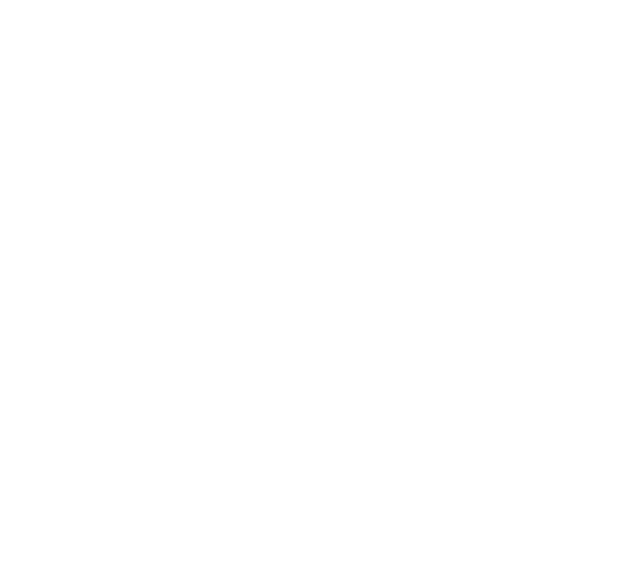
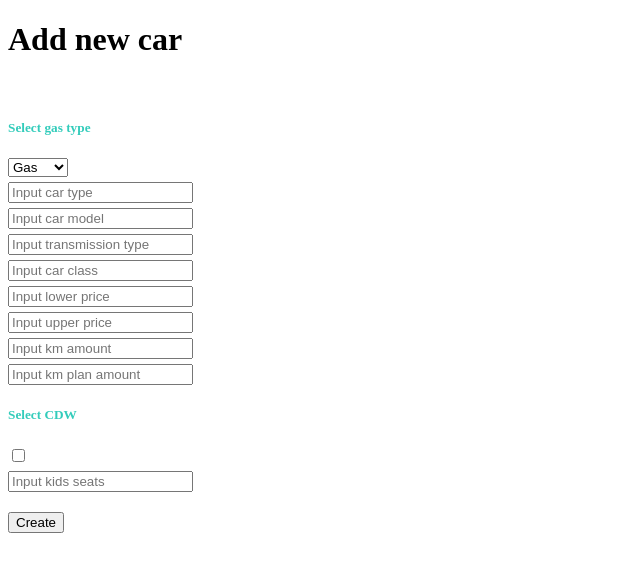
Before and after one commit to bole25/frontend-agent, an Angular app: page /addCar in a window 1280 px wide. Before the commit this address led to /. Shown: the top 572 px of the page, without its empty margins (0-640 px from the left). Built offline with nearby package versions, Linux system fonts and the light colour scheme; sample sign-in values are in the browser's storage.

Commit message:
Task - add new car (done)

```diff
--- /dev/null
+++ b/src/app/addCar/addCar.component.html
@@ -0,0 +1,80 @@
+<h1>Add new car</h1>
+<br>
+<form (ngSubmit)="onSubmitCreate()">
+    <div class="form-group" style="margin-bottom: 5px">
+      <h5 style="color:#33ccbb">Select gas type</h5>
+    </div>
+    <div class="form-group" style="margin-bottom: 5px">
+    <select class="form-control" id="gasType">
+      <option value="Gas">Gas</option>
+      <option value="Oil">Diesel</option>
+      <option value="LPG">LPD</option>
+    </select>
+    </div>
+    <div class="form-group" style="margin-bottom: 5px">
+        <input type="text" id="carType" class="form-control" placeholder="Input car type" required
+             [(ngModel)]="carType"
+             [ngModelOptions]="{standalone: true}"
+      />
+    </div>
+    <div class="form-group" style="margin-bottom: 5px">
+        <input type="text" id="carModel" class="form-control" placeholder="Input car model" required
+             [(ngModel)]="carModel"
+             [ngModelOptions]="{standalone: true}"
+      />
+    </div>
+    <div class="form-group" style="margin-bottom: 5px">
+        <input type="text" id="transmissionType" class="form-control" placeholder="Input transmission type" required
+             [(ngModel)]="transmissionType"
+             [ngModelOptions]="{standalone: true}"
+      />
+    </div>
+    <div class="form-group" style="margin-bottom: 5px">
+        <input type="text" id="carClass" class="form-control" placeholder="Input car class" required
+             [(ngModel)]="carClass"
+             [ngModelOptions]="{standalone: true}"
+      />
+    </div>
+    <div class="form-group" style="margin-bottom: 5px">
+        <input type="number" id="lowerPrice" class="form-control" placeholder="Input lower price" required
+             [(ngModel)]="lowerPrice"
+             [ngModelOptions]="{standalone: true}"
+      />
+    </div>
+    <div class="form-group" style="margin-bottom: 5px">
+        <input type="number" id="upperPrice" class="form-control" placeholder="Input upper price" required
+             [(ngModel)]="upperPrice"
+             [ngModelOptions]="{standalone: true}"
+      />
+    </div>
+    <div class="form-group" style="margin-bottom: 5px">
+        <input type="number" id="kmAmount" class="form-control" placeholder="Input km amount" required
+             [(ngModel)]="kmAmount"
+             [ngModelOptions]="{standalone: true}"
+      />
+    </div>
+    <div class="form-group" style="margin-bottom: 5px">
+        <input type="number" id="kmPlanAmount" class="form-control" placeholder="Input km plan amount" required
+             [(ngModel)]="kmPlanAmount"
+             [ngModelOptions]="{standalone: true}"
+      />
+    </div>
+    <div class="form-group" style="margin-bottom: 5px">
+        <h5 style="color:#33ccbb">Select CDW</h5>
+      </div>
+    <div class="form-group" style="margin-bottom: 5px">
+        <input type="checkbox" id="cdw" class="form-control" required
+             [(ngModel)]="cdw"
+             [ngModelOptions]="{standalone: true}"
+      />
+    </div>
+    <div class="form-group" style="margin-bottom: 5px">
+        <input type="number" id="kidsSeats" class="form-control" placeholder="Input kids seats" required
+             [(ngModel)]="kidsSeats"
+             [ngModelOptions]="{standalone: true}"
+      />
+    </div>
+    <div class="form-group" style="margin-top: 20px">
+      <button class="btn btn-success" type="submit">Create</button>
+    </div>
+  </form>
--- /dev/null
+++ b/src/app/addCar/addCar.component.ts
@@ -0,0 +1,58 @@
+import { Component, OnInit } from '@angular/core';
+import {CarDTO} from '../model/CarDTO';
+import { AddCarService } from './addCar.service';
+import {Router} from '@angular/router';
+
+@Component({
+    selector: 'app-addCar',
+    templateUrl: './addCar.component.html',
+    styleUrls: []
+  })
+
+  export class AddCarComponent implements OnInit {
+    carDTO: CarDTO;
+    carType: string;
+    carModel:string;
+    carClass:string;
+    lowerPrice:number;
+    upperPrice:number;
+    transmissionType:string;
+    kmPlanAmount:number;
+    kmAmount:number;
+    cdw:Boolean;
+    kidsSeats:number;
+
+    constructor(private service: AddCarService,private  router: Router) {
+      this.carDTO = new CarDTO();
+    }
+
+    ngOnInit(): void {
+    }
+
+    onSubmitCreate() {
+
+        /*this.service.createCertificate(this.subjectData, CurValue, alias, tempate).subscribe(result => {
+          alert('Successfully');
+          location.reload();
+        });*/
+        const e = (document.getElementById('gasType')) as HTMLSelectElement;
+        console.log(this.carModel)
+        this.carDTO.carModel = this.carModel;
+        this.carDTO.carClass = this.carClass;
+        this.carDTO.carType = this.carType;
+        this.carDTO.transmissionType = this.transmissionType;
+        this.carDTO.lowerPrice = this.lowerPrice;
+        this.carDTO.upperPrice = this.upperPrice;
+        this.carDTO.kmAmount = this.kmAmount;
+        this.carDTO.kmPlanAmount = this.kmPlanAmount;
+        this.carDTO.cdw = this.cdw;
+        this.carDTO.kidsSeats = this.kidsSeats;
+        this.carDTO.gasType = e.value;
+
+        this.service.createCar(this.carDTO).subscribe(result => {
+          alert('Successfully');
+          this.router.navigate(['home']);
+        });
+      }
+
+  }
--- /dev/null
+++ b/src/app/addCar/addCar.service.ts
@@ -0,0 +1,19 @@
+import {Injectable} from '@angular/core';
+import {HttpClient, HttpHeaders} from '@angular/common/http';
+import {Observable, throwError} from 'rxjs';
+import { CarDTO } from '../model/CarDTO';
+
+
+@Injectable()
+export class AddCarService {
+    carCreateUrl : string;
+
+    constructor(private http: HttpClient) {
+        this.carCreateUrl = 'http://localhost:8080/car/create';
+      }
+
+
+      public createCar(carDTO: CarDTO): Observable<any>{
+        return this.http.post<any>(this.carCreateUrl , carDTO);
+      }
+}
--- a/src/app/app-routing.module.ts
+++ b/src/app/app-routing.module.ts
@@ -2,10 +2,13 @@
 import { RouterModule, Routes } from '@angular/router';
 import { HomeComponent } from '../app/home/home.component';
 import { LoginComponent } from './login/login.component';
+import { AddCarComponent } from './addCar/addCar.component';
 
 const routes: Routes = [
   {path: 'home', component: HomeComponent},
-  {path: 'login', component: LoginComponent}
+  {path: 'login', component: LoginComponent},
+  {path: 'addCar', component: AddCarComponent},
+
 ];
 
 @NgModule({
--- a/src/app/home/home.component.html
+++ b/src/app/home/home.component.html
@@ -1,3 +1,4 @@
 <p>home works!</p>
 <button (click)="getString()">get super secret string</button>
 <p>The super secret string is: {{secretString}}</p>
+<a class="nav-link" routerLink="/addCar">Add Car</a>
--- /dev/null
+++ b/src/app/model/CarDTO.ts
@@ -0,0 +1,13 @@
+export class CarDTO {
+    carType: string;
+    carModel: string;
+    transmissionType: string;
+    gasType : string;
+    carClass : string;
+    lowerPrice : number;
+    upperPrice : number;
+    kmAmount : number;
+    kmPlanAmount : number;
+    kidsSeats : number;
+    cdw : Boolean;
+  }
```
Also changed, not shown: src/app/app.module.ts (+5 -2 lines).
